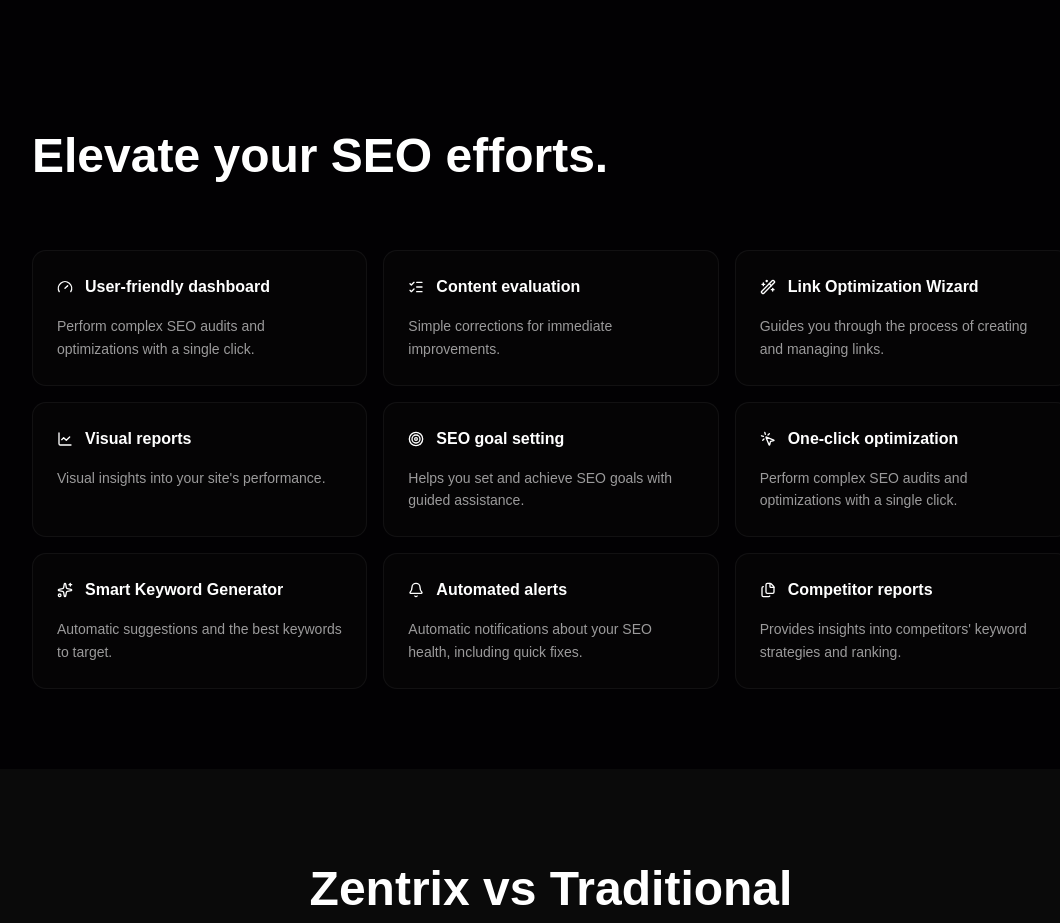
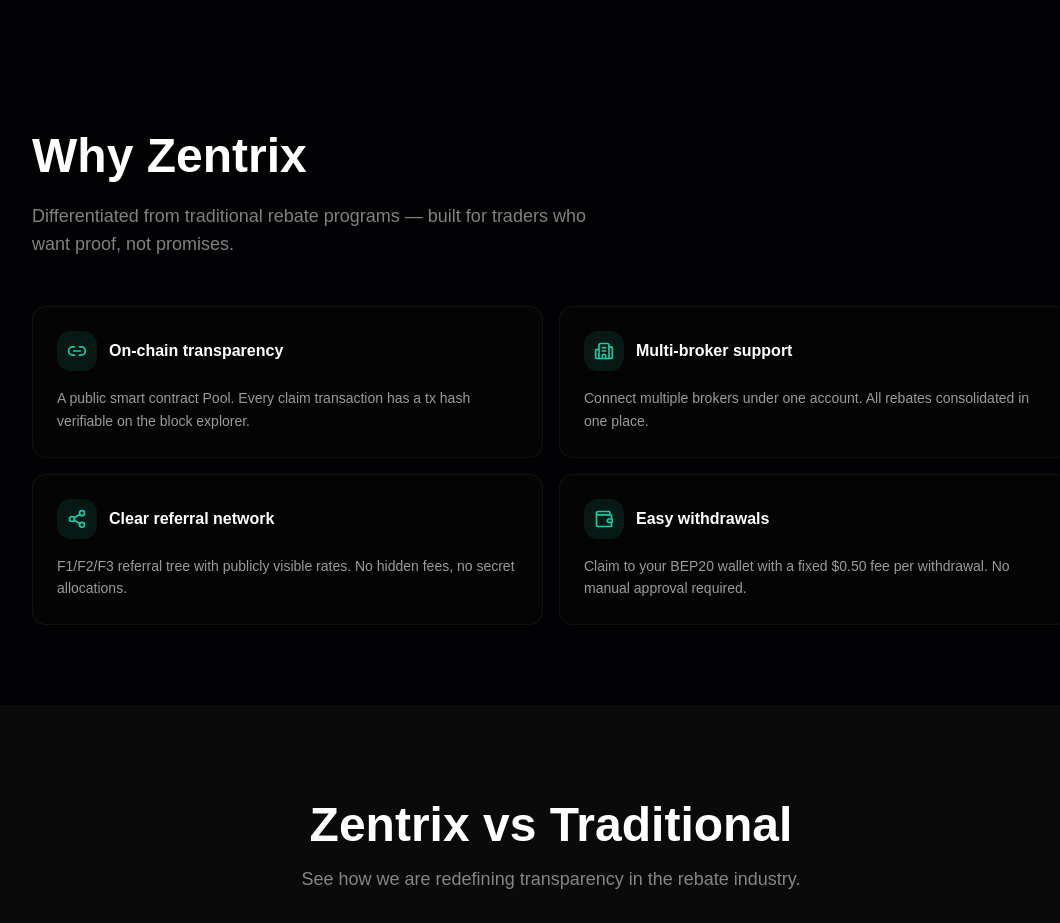
Before and after one commit to le-dat/zentrix-landingpage, a Next.js app: page / in a window 1280 px wide. Shown: the part 3100-4023 px from the top of the page, without its empty margins (89-1149 px from the left). Built offline with nearby package versions, Linux system fonts and the light colour scheme.

Commit message:
feat(landing): refresh features section
Made-with: Cursor

```diff
--- a/components/landing/FeaturesSection.tsx
+++ b/components/landing/FeaturesSection.tsx
@@ -2,91 +2,52 @@
 
 import React from "react";
 import { motion } from "framer-motion";
-import {
-  Gauge,
-  ListChecks,
-  Wand2,
-  ChartLine,
-  Target,
-  MousePointerClick,
-  Sparkles,
-  Bell,
-  Files,
-} from "lucide-react";
+import { Building2, Link2, Share2, Wallet } from "lucide-react";
 
 const features = [
   {
-    icon: Gauge,
-    title: "User-friendly dashboard",
-    description: "Perform complex SEO audits and optimizations with a single click.",
-    col: 0,
+    icon: Link2,
+    title: "On-chain transparency",
+    description:
+      "A public smart contract Pool. Every claim transaction has a tx hash verifiable on the block explorer.",
   },
   {
-    icon: ListChecks,
-    title: "Content evaluation",
-    description: "Simple corrections for immediate improvements.",
-    col: 0,
+    icon: Building2,
+    title: "Multi-broker support",
+    description:
+      "Connect multiple brokers under one account. All rebates consolidated in one place.",
   },
   {
-    icon: Wand2,
-    title: "Link Optimization Wizard",
-    description: "Guides you through the process of creating and managing links.",
-    col: 0,
+    icon: Share2,
+    title: "Clear referral network",
+    description:
+      "F1/F2/F3 referral tree with publicly visible rates. No hidden fees, no secret allocations.",
   },
   {
-    icon: ChartLine,
-    title: "Visual reports",
-    description: "Visual insights into your site's performance.",
-    col: 1,
-  },
-  {
-    icon: Target,
-    title: "SEO goal setting",
-    description: "Helps you set and achieve SEO goals with guided assistance.",
-    col: 1,
-  },
-  {
-    icon: MousePointerClick,
-    title: "One-click optimization",
-    description: "Perform complex SEO audits and optimizations with a single click.",
-    col: 1,
-  },
-  {
-    icon: Sparkles,
-    title: "Smart Keyword Generator",
-    description: "Automatic suggestions and the best keywords to target.",
-    col: 2,
-  },
-  {
-    icon: Bell,
-    title: "Automated alerts",
-    description: "Automatic notifications about your SEO health, including quick fixes.",
-    col: 2,
-  },
-  {
-    icon: Files,
-    title: "Competitor reports",
-    description: "Provides insights into competitors' keyword strategies and ranking.",
-    col: 2,
+    icon: Wallet,
+    title: "Easy withdrawals",
+    description:
+      "Claim to your BEP20 wallet with a fixed $0.50 fee per withdrawal. No manual approval required.",
   },
 ];
 
 export function FeaturesSection() {
   return (
-    <section className="relative py-20 overflow-hidden">
+    <section id="why-zentrix" className="relative py-20 overflow-hidden scroll-mt-24">
       <div className="max-w-[1086px] mx-auto px-6">
-        {/* Heading */}
         <motion.h2
           initial={{ opacity: 0 }}
           animate={{ opacity: 1 }}
           transition={{ duration: 0.5 }}
-          className="text-[48px] font-bold leading-tight mb-16"
+          className="text-[40px] md:text-[48px] font-bold leading-tight mb-4"
         >
-          Elevate your SEO efforts.
+          Why Zentrix
         </motion.h2>
+        <p className="text-white/50 text-lg mb-12 max-w-xl">
+          Differentiated from traditional rebate programs — built for traders who want proof, not promises.
+        </p>
 
-        {/* Features grid - 3 columns */}
-        <div className="grid grid-cols-1 md:grid-cols-3 gap-4">
+        <div className="grid grid-cols-1 md:grid-cols-2 gap-4">
           {features.map((feature, i) => (
             <motion.div
               key={feature.title}
@@ -96,8 +57,8 @@ export function FeaturesSection() {
               className="p-6 rounded-xl bg-black/40 border border-white/5 hover:border-white/10 transition-colors"
             >
               <div className="flex items-center gap-3 mb-4">
-                <div className="w-4 h-4 flex items-center justify-center">
-                  <feature.icon className="w-4 h-4 text-white" />
+                <div className="w-10 h-10 rounded-xl bg-[#18CBA8]/10 flex items-center justify-center text-[#18CBA8]">
+                  <feature.icon className="w-5 h-5" />
                 </div>
                 <h3 className="text-base font-semibold">{feature.title}</h3>
               </div>
```
